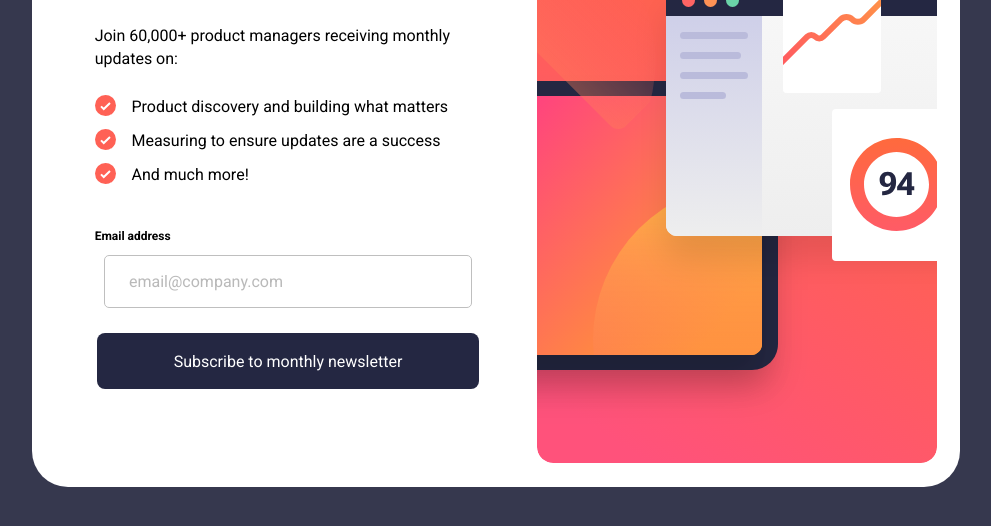
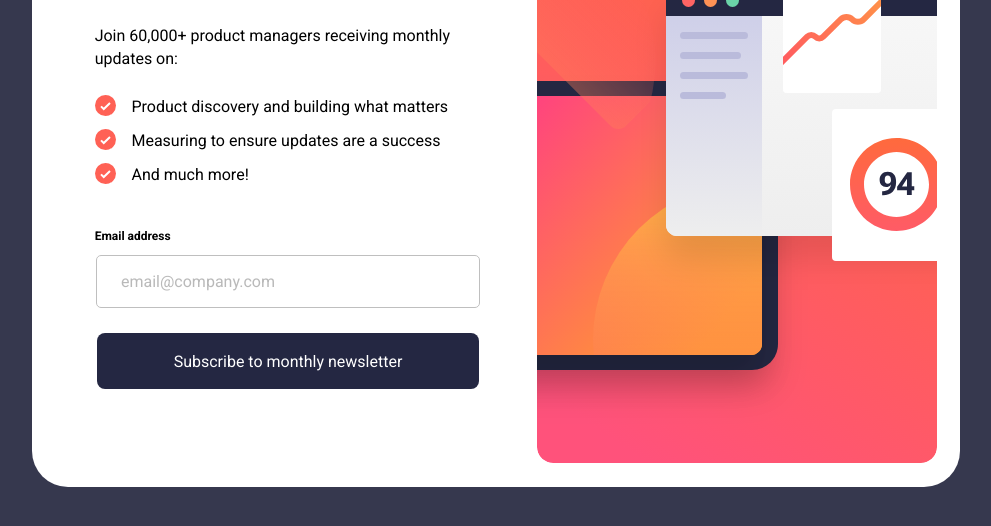
Before and after one commit to tloxiu/Newsletter-Sign-up-Form-with-Success-Message, a plain HTML site: page index.html in a window 1280 px wide. Shown: the part 234-760 px from the top of the page, without its empty margins (144-1135 px from the left). Drawn offline with Linux system fonts and the light colour scheme.

Commit message:
Update style.css

```diff
--- a/style.css
+++ b/style.css
@@ -265,7 +265,7 @@ input::placeholder {
     margin-left: 12rem;
   }
   input{
-    width: 23rem;
+    width: 24rem;
     padding: 1rem 6.2rem 1rem 1rem;
   }
   .submit-btn{
```
